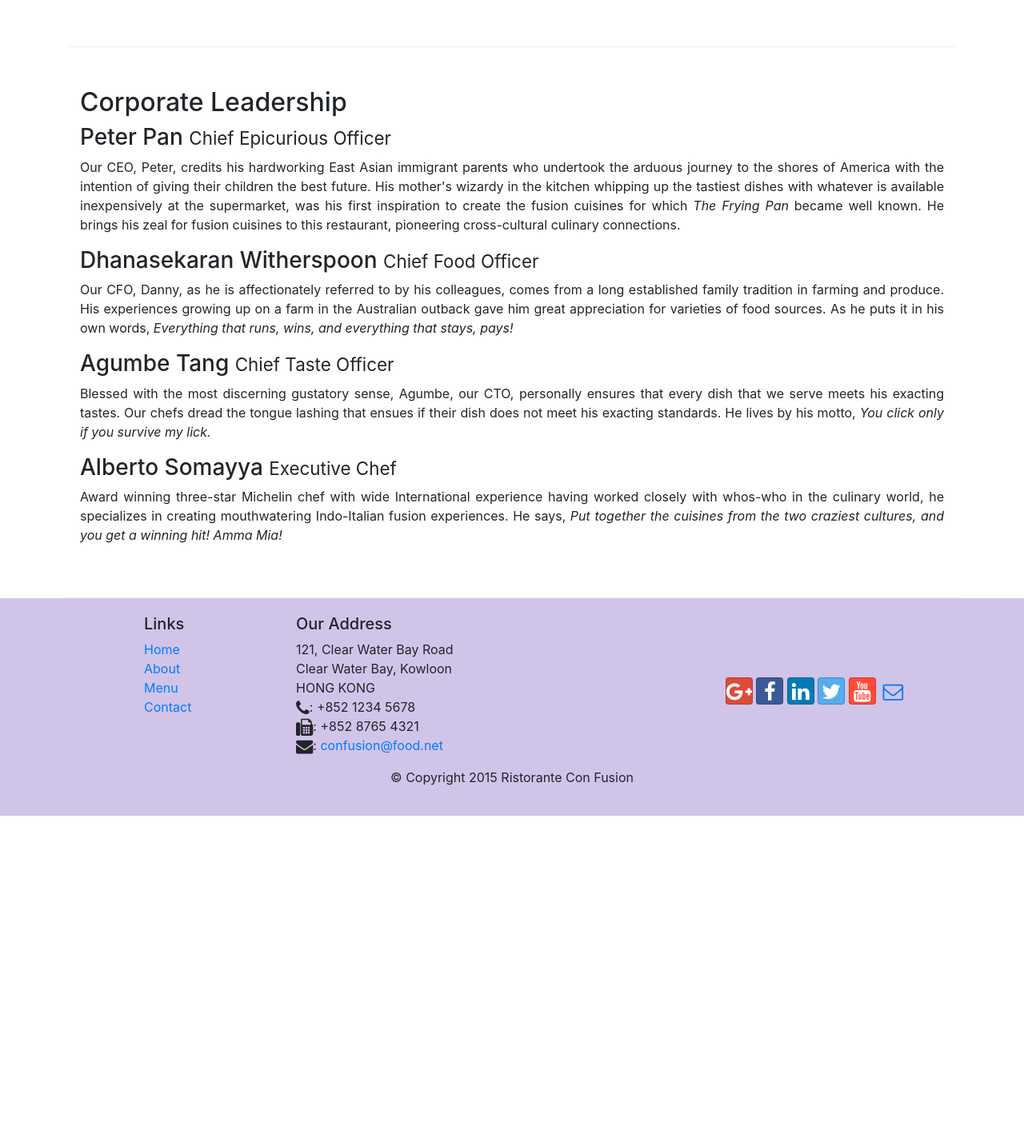
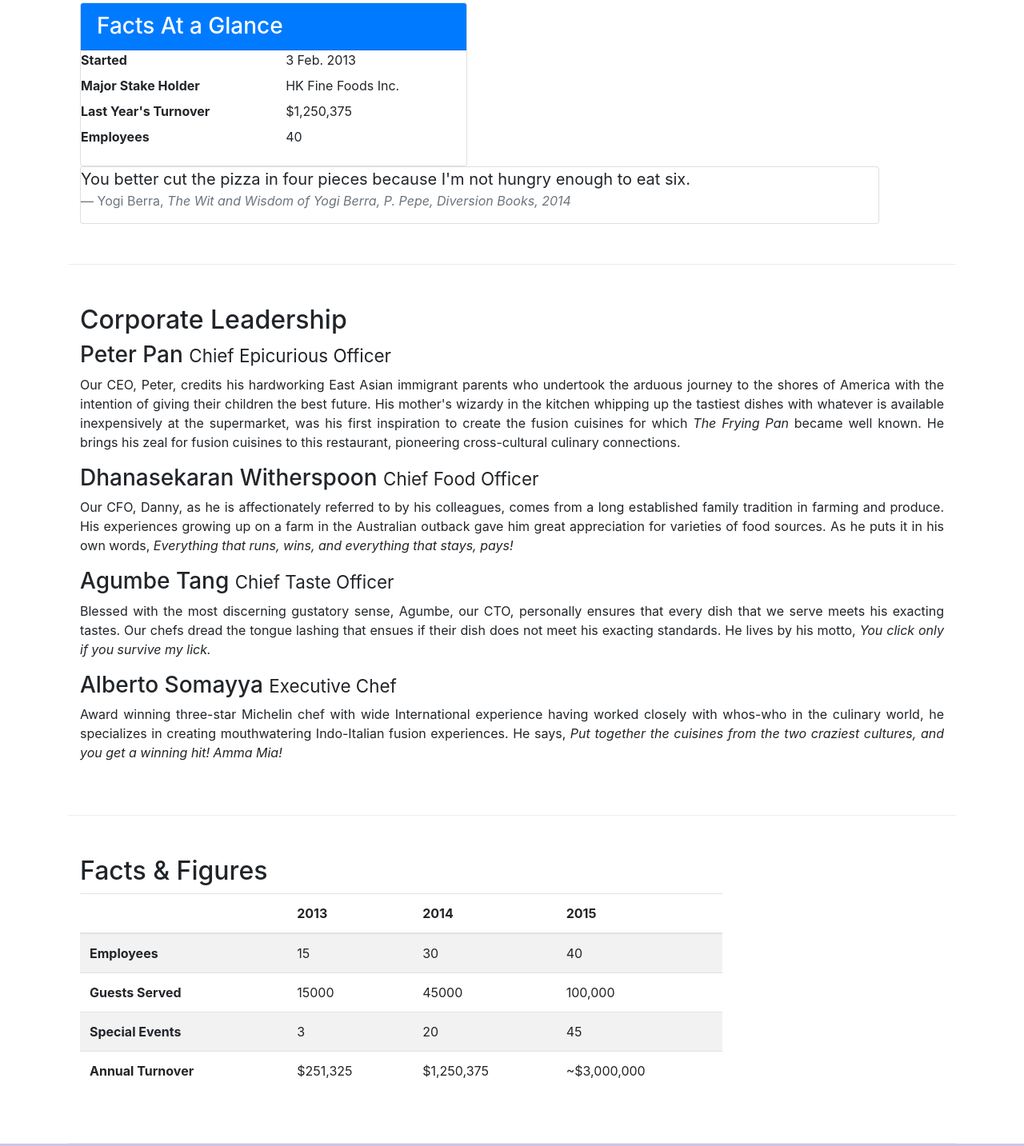
Before and after one commit to migscay/bootstrap, a website: page aboutus.html in a window 1280 px wide. Shown: the part 782-2215 px from the top of the page at 80% size. Before the commit the page ends 1802 px from the top, so only its background shows below. Drawn offline with nearby package versions, Linux system fonts and the light colour scheme.

Commit message:
Tables and cards

```diff
--- a/aboutus.html
+++ b/aboutus.html
@@ -64,6 +64,35 @@
                 <p>The restaurant traces its humble beginnings to <em>The Frying Pan</em>, a successful chain started by our CEO, Mr. Peter Pan, that featured for the first time the world's best cuisines in a pan.</p>
             </div>
             <div>
+                    <div class="col-12 col-sm-6">
+                            <div class="card">
+                                <h3 class="card-header bg-primary text-white">Facts At a Glance</h3>
+                                <div class="card-block">
+                                    <dl class="row">
+                                        <dt class="col-6">Started</dt>
+                                        <dd class="col-6">3 Feb. 2013</dd>
+                                        <dt class="col-6">Major Stake Holder</dt>
+                                        <dd class="col-6">HK Fine Foods Inc.</dd>
+                                        <dt class="col-6">Last Year's Turnover</dt>
+                                        <dd class="col-6">$1,250,375</dd>
+                                        <dt class="col-6">Employees</dt>
+                                        <dd class="col-6">40</dd>
+                                   </dl>
+                                </div>
+                            </div>
+                        </div>
+                        <div class="col-12">
+                                <div class="card card-block bg-faded">
+                                    <blockquote class="blockquote">
+                                        <p class="mb-0">You better cut the pizza in four pieces because
+                                            I'm not hungry enough to eat six.</p>
+                                        <footer class="blockquote-footer">Yogi Berra,
+                                          <cite title="Source Title">The Wit and Wisdom of Yogi Berra,
+                                            P. Pepe, Diversion Books, 2014</cite>
+                                        </footer>
+                                    </blockquote>
+                                </div>
+                            </div>
             </div>
         </div>
 
@@ -81,6 +110,51 @@
                 <p class="hidden-sm-down  text-justify">Award winning three-star Michelin chef with wide International experience having worked closely with whos-who in the culinary world, he specializes in creating mouthwatering Indo-Italian fusion experiences. He says, <em>Put together the cuisines from the two craziest cultures, and you get a winning hit! Amma Mia!</em></p>
             </div>
        </div>
+       <div class="row row-content">
+        <div class="col-12 col-sm-9">
+            <h2>Facts &amp; Figures</h2>
+            <div class="table-responsive">
+                <table class="table table-striped">
+                <thead class="thead-inverse">
+                    <tr>
+                        <th>&nbsp;</th>
+                        <th>2013</th>
+                        <th>2014</th>
+                        <th>2015</th>
+                    </tr>
+                </thead>
+                <tbody>
+                    <tr>
+                        <th>Employees</th>
+                        <td>15</td>
+                        <td>30</td>
+                        <td>40</td>
+                    </tr>
+                    <tr>
+                        <th>Guests Served</th>
+                        <td>15000</td>
+                        <td>45000</td>
+                        <td>100,000</td>
+                    </tr>
+                    <tr>
+                        <th>Special Events</th>
+                        <td>3</td>
+                        <td>20</td>
+                        <td>45</td>
+                    </tr>
+                    <tr>
+                        <th>Annual Turnover</th>
+                        <td>$251,325</td>
+                        <td>$1,250,375</td>
+                        <td>~$3,000,000</td>
+                    </tr>
+                </tbody>
+                </table>
+                </div>
+        </div>
+         <div class="col-12 col-sm-3">
+        </div>
+   </div>
 
     </div>
 
```
